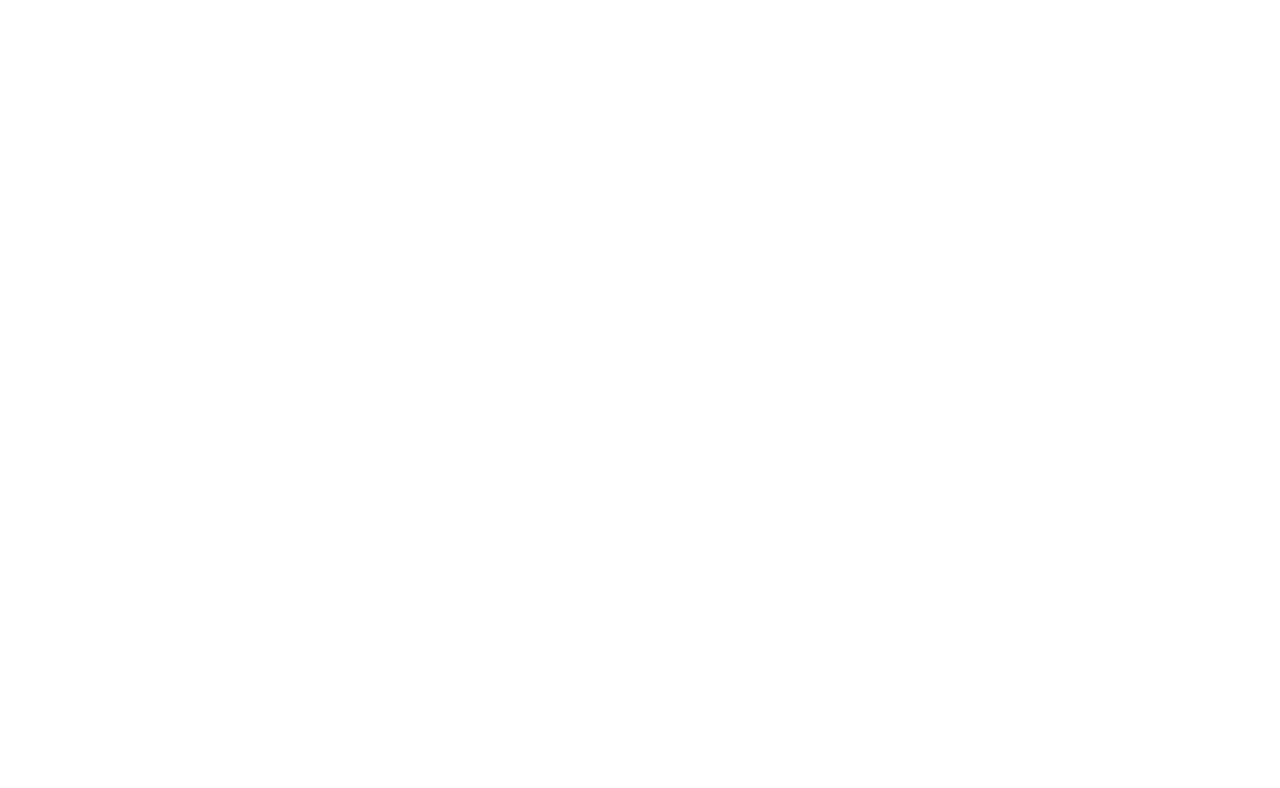
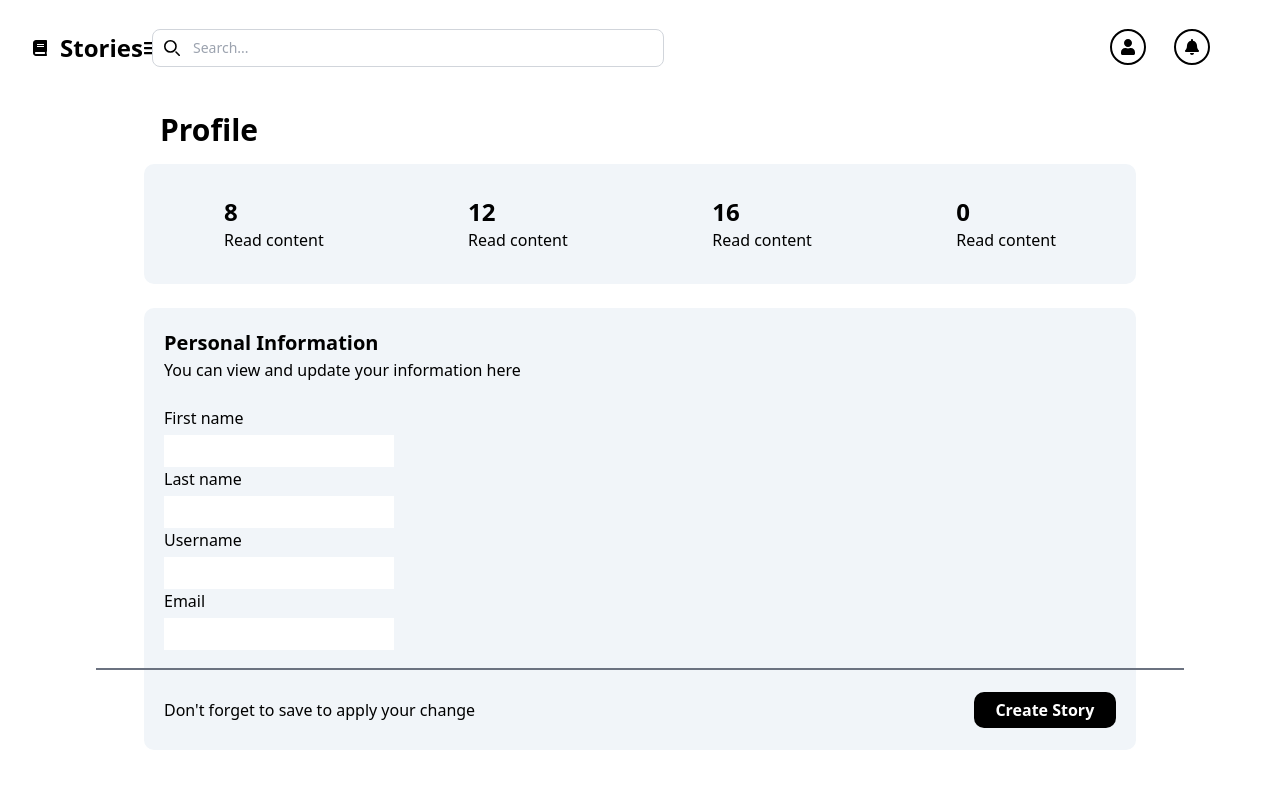
Before and after one commit to ordkiki/Story, a React (Vite) app: page /Profile in a window 1280 px wide. Before the commit this address had no page. Shown: the top 788 px of the page. Built offline with nearby package versions, Linux system fonts and the light colour scheme.

Commit message:
mise a jour profile

```diff
--- a/src/App.jsx
+++ b/src/App.jsx
@@ -9,6 +9,7 @@
 import Collection from './views/Collection'
 import ReadMore from './views/ReadMore'
 import ListenMore from './views/ListenMore'
+import Profile from './views/Profile'
 function App() {
 
   return (
@@ -21,6 +22,7 @@
         <Route index path='/Collection' element={<Collection/>}/>
         <Route index path='/ReadMore' element={<ReadMore/>}/>
         <Route index path='/ListenMore' element={<ListenMore/>}/>
+        <Route index path='/Profile' element={<Profile/>}/>
 
       </Routes>
     </BrowserRouter>)
--- /dev/null
+++ b/src/components/ProfileComponent.jsx
@@ -0,0 +1,47 @@
+import ProfileModel from "./ProfileModel.jsx"
+function ProfileComponent() {
+  return (
+    <div>
+        <div className="p-4 mx-36 flex items-center justify-between">
+            <h1 className='font-bold text-3xl'>Profile</h1>
+        </div>
+        <div className=" mx-36 h-[15vh] rounded-[10px] flex items-center justify-center bg-slate-100">
+            <ProfileModel
+                read="8"
+                audio="12"
+                published="16"
+                favorite="0"
+            />
+        </div>
+        <br />
+        <div className="mx-36 h-[45vh] rounded-t-[10px] p-[20px] justify-center bg-slate-100">
+            <div>
+                <h1 className="font-bold text-[20px]">Personal Information</h1>
+                <h1>You can view and update your information here</h1>
+            </div>
+            <br />
+            <div>
+                <form action="">
+                    <h1>First name</h1>
+                    <input type="text" className="mt-[5px] w-[18vw] h-[4vh]"/>
+                    <h1>Last name</h1>
+                    <input type="text" className="mt-[5px] w-[18vw] h-[4vh]"/>
+                    <h1>Username</h1>
+                    <input type="text" className="mt-[5px] w-[18vw] h-[4vh]"/>
+                    <h1>Email</h1>
+                    <input type="email" className="mt-[5px] w-[18vw] h-[4vh]"/>
+                </form>
+            </div>
+        </div>
+        <div className='w-screen flex justify-center items-center'>
+            <hr className='border-[1px] w-[85vw] border-gray-500'/>
+        </div>
+        <div className=" flex mx-36 h-[10vh] rounded-b-[10px] p-[20px] items-center justify-between bg-slate-100">
+            <h1>Don't forget to save to apply your change</h1>
+            <button className='font-bold bg-black px-[1.7vw] py-[0.5vw] text-white hover:bg-slate-800 rounded-[10px]'>Create Story</button>
+        </div>
+    </div>
+  )
+}
+
+export default ProfileComponent
--- /dev/null
+++ b/src/components/ProfileModel.jsx
@@ -0,0 +1,15 @@
+
+function ProfileModel(props) {
+  return (
+    <div>
+        <div className="flex justify-between w-[65vw]">
+                <div className="items-center justify-center"><h1 className="font-bold text-2xl">{props.read}</h1><h1>Read content</h1></div>
+                <div className=""><h1 className="font-bold text-2xl">{props.audio}</h1><h1>Read content</h1></div>
+                <div className=""><h1 className="font-bold text-2xl">{props.published}</h1><h1>Read content</h1></div>
+                <div className=""><h1 className="font-bold text-2xl">{props.favorite}</h1><h1>Read content</h1></div>
+        </div>
+    </div>
+  )
+}
+
+export default ProfileModel
--- /dev/null
+++ b/src/views/Profile.jsx
@@ -0,0 +1,12 @@
+import Navbar from '../components/Navbar'
+import ProfileComponent from '../components/ProfileComponent.jsx'
+function Profile() {
+  return (
+    <div>
+        <Navbar></Navbar>
+        <ProfileComponent/>
+    </div>
+  )
+}
+
+export default Profile
```
